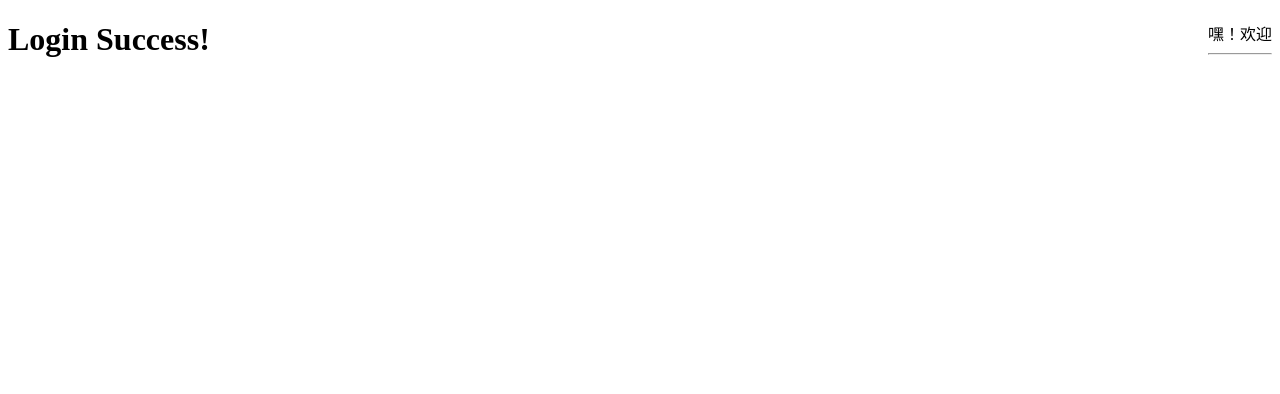
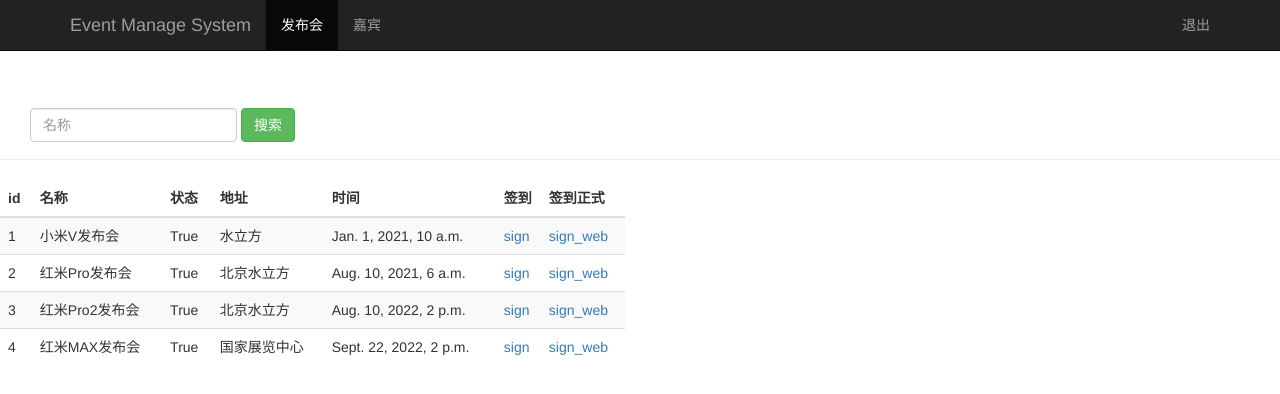
Before and after one commit to meihe-dev/guest, a Django app: page /event_manage/ in a window 1280 px wide. Shown: the top 394 px of the page. Run offline with Django 3.2, Linux system fonts and the light colour scheme; a user stored in the database is signed in; data comes from the database, SQL or seed files in the repository; some libraries are stand-ins or nearby versions.

Commit message:
Django模板 - 前端页面开发：列表、分页、搜索、签到功能的实现

```diff
--- a/guest/settings.py
+++ b/guest/settings.py
@@ -38,6 +38,7 @@ INSTALLED_APPS = [
     'django.contrib.messages',
     'django.contrib.staticfiles',
     'sign',
+    'bootstrap3',
 ]
 
 MIDDLEWARE = [
--- a/guest/urls.py
+++ b/guest/urls.py
@@ -23,5 +23,11 @@ urlpatterns = [
     url(r'^index/$', views.index),
     url(r'^accounts/login/$', views.index),
     url(r'^login_action/$', views.login_action),
+    url(r'^logout/$', views.logout),
     url(r'^event_manage/$', views.event_manage),
+    url(r'^event/search_name/$', views.search_name),
+    url(r'^guest_manage/$', views.guest_manage),
+    url(r'^guest/search_realname/$', views.search_realname),
+    url(r'^sign_index/(?P<eid>[0-9]+)/$', views.sign_index),
+    url(r'^sign_index_action/(?P<eid>[0-9]+)/$', views.sign_index_action),
 ]
--- a/sign/templates/event_manage.html
+++ b/sign/templates/event_manage.html
@@ -2,12 +2,74 @@
 <html lang="en">
 <head>
     <meta charset="UTF-8">
-    <title>Event Manage Page</title>
+    {% load bootstrap3 %}
+    {% bootstrap_css %}
+    {% bootstrap_javascript %}
+    <title>Event Manage</title>
 </head>
-<body>
-    <div style="float: right;">
-        <a>嘿！{{ user }}欢迎</a><hr/>
-    </div>
-    <h1>Login Success!</h1>
+<body role="document">
+   <!-- 导航栏 -->
+    <nav class="navbar navbar-inverse navbar-fixed-top">
+      <div class="container">
+        <div class="navbar-header">
+          <a class="navbar-brand" href="/event_manage/">Event Manage System</a>
+        </div>
+        <div id="navbar" class="collapse navbar-collapse">
+          <ul class="nav navbar-nav">
+            <li class="active"><a href="#">发布会</a></li>
+            <li><a href="/guest_manage/">嘉宾</a></li>
+          </ul>
+          <ul class="nav navbar-nav navbar-right">
+           <li><a href="#">{{user}}</a></li>
+           <li><a href="/logout/">退出</a></li>
+         </ul>
+        </div><!--/.nav-collapse -->
+      </div>
+    </nav>
+
+      <!--发布会搜索表单-->
+      <div class="page-header" style="padding-top: 60px;">
+        <div id="navbar" class="navbar-collapse collapse">
+          <form class="navbar-form" method="get" action="/event/search_name/">
+            <div class="form-group">
+              <input name="name" type="text" placeholder="名称" class="form-control">
+            </div>
+            <button type="submit" class="btn btn-success">搜索</button>
+          </form>
+        </div>
+      </div>
+
+      <!--发布会列表-->
+      <div class="row">
+        <div class="col-md-6">
+          <table class="table table-striped">
+            <thead>
+              <tr>
+                <th>id</th>
+                <th>名称</th>
+                <th>状态</th>
+                <th>地址</th>
+                <th>时间</th>
+                <th style="width: 45px;">签到</th>
+                <th>签到正式</th>
+              </tr>
+            </thead>
+            <tbody>
+              {% for event in events %}
+                <tr>
+                  <td>{{ event.id }}</td>
+                  <td>{{ event.name }}</td>
+                  <td>{{ event.status }}</td>
+                  <td>{{ event.address }}</td>
+                  <td>{{ event.start_time }}</td>
+                  <td><a href="/sign_index/{{ event.id }}/"  target="{{ event.id }}_blank">sign</a></td>
+                  <td><a href="/sign_index2/{{ event.id }}/"  target="{{ event.id }}_blank">sign_web</a></td>
+                </tr>
+             {% endfor %}
+            </tbody>
+          </table>
+        </div>
+      </div>
+
 </body>
 </html>
--- a/sign/views.py
+++ b/sign/views.py
@@ -1,7 +1,9 @@
-from django.shortcuts import render
+from django.shortcuts import render, get_object_or_404
 from django.http import HttpResponse, HttpResponseRedirect
 from django.contrib import auth
 from django.contrib.auth.decorators import login_required
+from django.core.paginator import Paginator, EmptyPage, PageNotAnInteger
+from sign.models import Event, Guest
 
 
 # Create your views here.
@@ -14,29 +16,114 @@ def login_action(request):
     if request.method == 'POST':
         username = request.POST.get('username', '') #对应form表单中的<input>标签的name属性
         password = request.POST.get('password', '')
-        '''
-        if username == 'admin' and password == 'admin123':
-            # return HttpResponse('login success!')
-
-            # return HttpResponseRedirect('/event_manage/')
-        '''
         user = auth.authenticate(username=username, password=password)
         if user is not None:
             auth.login(request, user) # 登录
 
             request.session['user'] = username  # 将session信息记录到浏览器
-
-            # response.set_cookie('user', username, 3600) # 添加浏览器cookie,保持时间3600秒
             response = HttpResponseRedirect('/event_manage/')
             return response
         else:
             return render(request, 'index.html', {'error':'username or password error!'}) # 返回错误提示的字典
 
+
+# 退出登录
+@login_required
+def logout(request):
+    auth.logout(request)
+    response = HttpResponseRedirect('/index/')
+    return response
+
 # 发布会管理
 @login_required
 def event_manage(request):
-    # return render(request, "event_manage.html")
+    event_list = Event.objects.all()
+    username = request.session.get('user', '')  # 读取浏览器session
+    return render(request, "event_manage.html", {"user": username,
+                                                 "events": event_list})
 
-    # username = request.COOKIES.get('user', '') # 读取浏览器cookie
-    username = request.session.get('user', '') # 读取浏览器session
-    return render(request, "event_manage.html", {"user" : username})
+# 发布会名称搜索
+@login_required
+def search_name(request):
+    username = request.session.get('user', '')
+    search_name = request.GET.get('name', '')
+    event_list = Event.objects.filter(name__contains=search_name)
+    return render(request, "event_manage.html", {"user": username,
+                                                 "events": event_list})
+
+
+# 嘉宾管理
+@login_required
+def guest_manage(request):
+    username = request.session.get('user', '')
+    guest_list = Guest.objects.all()
+    paginator = Paginator(guest_list, 2)
+    page = request.GET.get('page')
+    try:
+        contacts = paginator.page(page)
+    except PageNotAnInteger:
+        # 如果page不是整数，取第一页面数据
+        contacts = paginator.page(1)
+    except EmptyPage:
+        # 如果page不在范围，取最后一页面
+        contacts = paginator.page(paginator.num_pages)
+    return render(request, "guest_manage.html", {"user": username,
+                                                 "guests": contacts})
+
+
+# 嘉宾姓名搜索
+@login_required
+def search_realname(request):
+    username = request.session.get('user', '')
+    guest_search_name = request.GET.get('realname', '')
+    guest_list = Guest.objects.filter(realname__contains=guest_search_name)
+    paginator = Paginator(guest_list, 2)
+    page = request.GET.get('page')
+    try:
+        contacts = paginator.page(page)
+    except PageNotAnInteger:
+        # 如果page不是整数，取第一页面数据
+        contacts = paginator.page(1)
+    except EmptyPage:
+        # 如果page不在范围，取最后一页面
+        contacts = paginator.page(paginator.num_pages)
+    return render(request, "guest_manage.html", {"user": username,
+                                                 "guests": contacts})
+
+
+# 签到页面
+@login_required
+def sign_index(request, eid):
+    event = get_object_or_404(Event, id=eid)
+    guest_list = Guest.objects.filter(event_id__exact=eid)
+    return render(request, "sign_index.html", {"event": event,
+                                               "guests": guest_list,
+                                               "guests_count": len(guest_list)})
+
+
+# 签到动作
+@login_required
+def sign_index_action(request, eid):
+    event = get_object_or_404(Event, id=eid)
+    phone = request.POST.get('phone', '')
+    print(phone)
+    result = Guest.objects.filter(phone=phone)
+    if not result:
+        return render(request, "sign_index.html", {"event": event,
+                                                   "hint": "phone error."})
+
+    result = Guest.objects.filter(phone=phone, event_id=eid)
+    if not result:
+        return render(request, "sign_index.html", {"event": event,
+                                                   "hint": "event id or phone error."})
+
+    for guest in result:
+        print(guest.realname)
+        print(guest.sign)
+        if guest.sign:
+            return render(request, "sign_index.html", {"event": event,
+                                                       "hint": "user has sign in."})
+        else:
+            return render(request, "sign_index.html", {"event": event,
+                                                       "hint": "sign in success!",
+                                                       "guest": result})
```
Also changed, not shown: sign/templates/guest_manage.html (added, +96 -0 lines), sign/templates/sign_index.html (added, +80 -0 lines).
